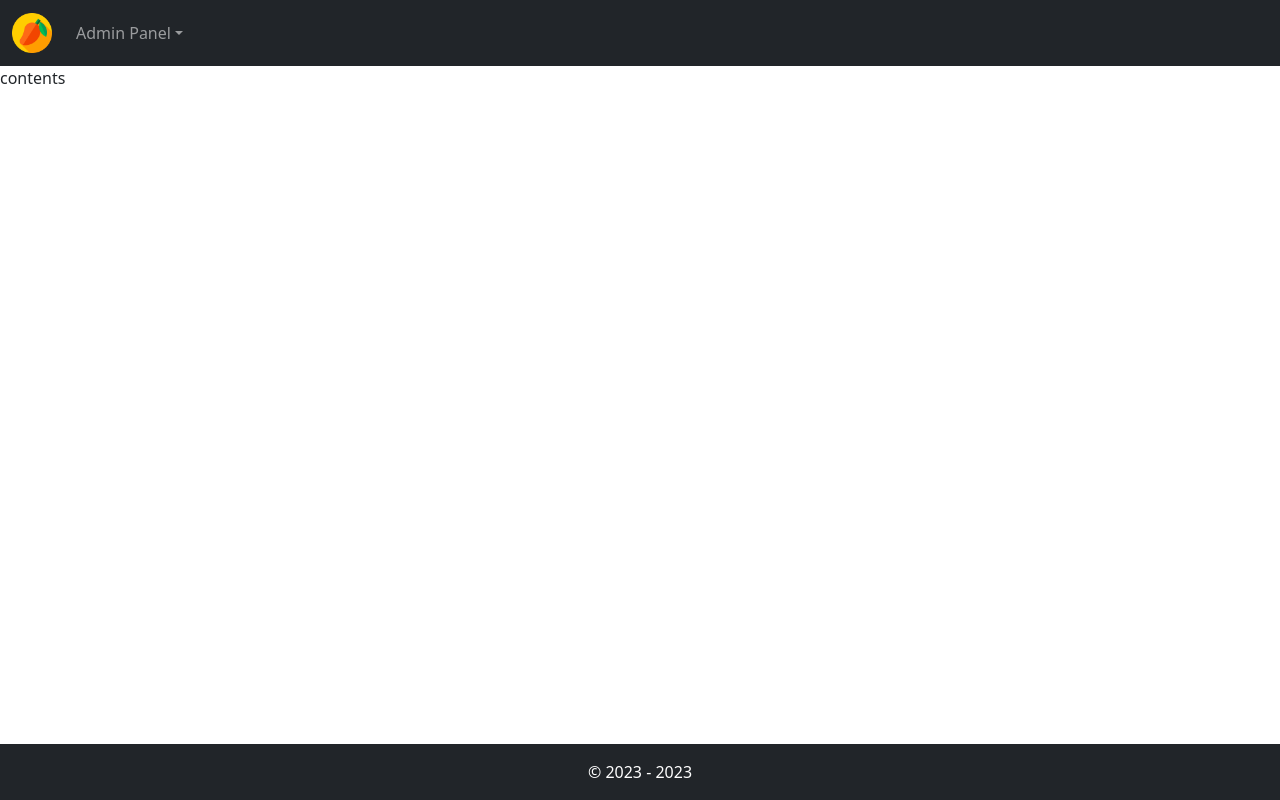
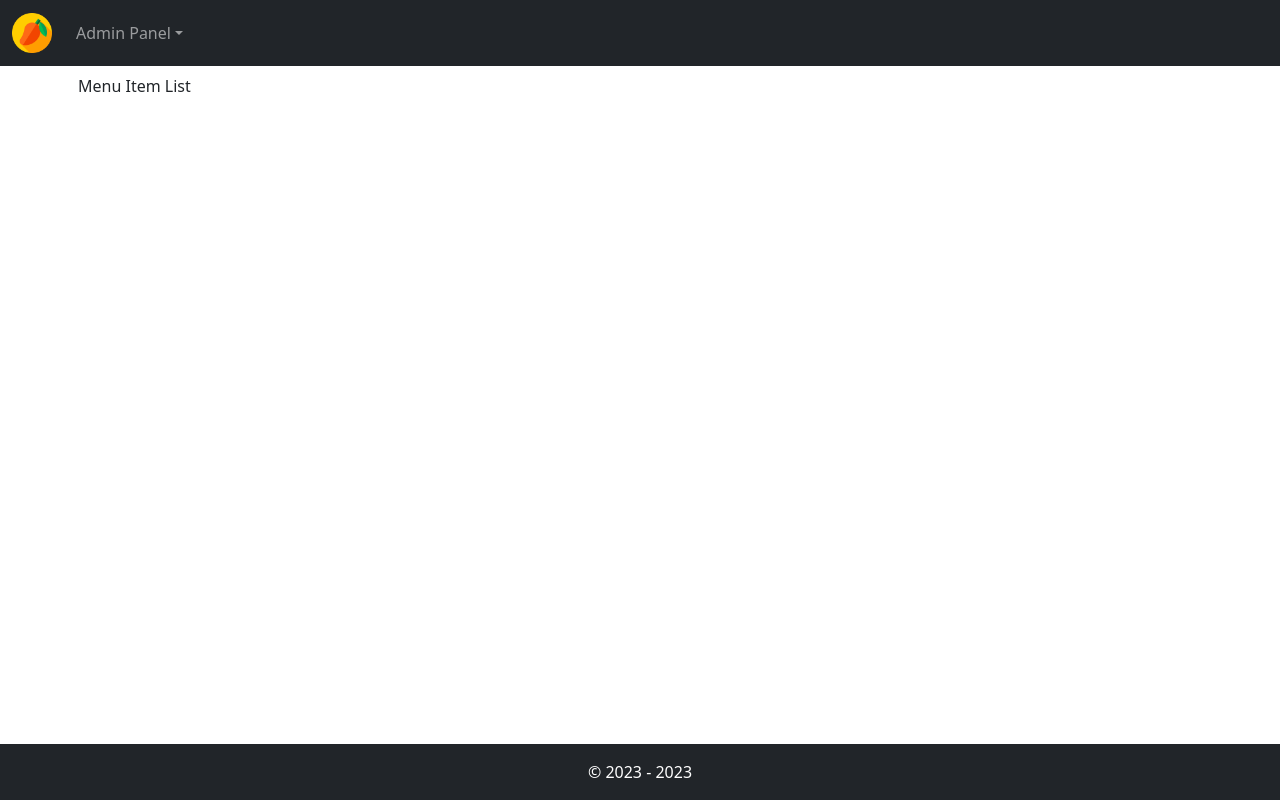
Before and after one commit to Baruti-1/joy-meals, a React (Vite) app: page / in a window 1280 px wide. Built offline with nearby package versions, Linux system fonts and the light colour scheme; no server answers.

Commit message:
Create MenuItemList component

```diff
--- a/src/App.jsx
+++ b/src/App.jsx
@@ -1,10 +1,11 @@
 import { Header, Footer } from './components/layout';
+import { Home } from './pages';
 
 const App = () => {
   return (
     <div>
       <Header />
-      contents
+      <Home />
       <Footer />
     </div>
   );
--- /dev/null
+++ b/src/components/page/MenuItems/MenuItemList.jsx
@@ -0,0 +1,15 @@
+import { useState, useEffect } from 'react';
+
+const MenuItemList = () => {
+  const [menuItems, setMenuItems] = useState([]);
+
+  useEffect(() => {
+    fetch('https://redmangoapi.azurewebsites.net/api/MenuItem')
+      .then((res) => res.json())
+      .then((data) => setMenuItems(data.result));
+  }, []);
+
+  return <div>Menu Item List</div>;
+};
+
+export default MenuItemList;
--- /dev/null
+++ b/src/components/page/MenuItems/index.js
@@ -0,0 +1,3 @@
+import MenuItemList from './MenuItemList';
+
+export { MenuItemList };
--- /dev/null
+++ b/src/pages/Home.jsx
@@ -0,0 +1,12 @@
+import React from 'react';
+import { MenuItemList } from '../components/page/MenuItems';
+
+const Home = () => {
+  return (
+    <div className="container p-2">
+      <MenuItemList />
+    </div>
+  );
+};
+
+export default Home;
--- /dev/null
+++ b/src/pages/index.js
@@ -0,0 +1,3 @@
+import Home from './Home';
+
+export { Home };
```
